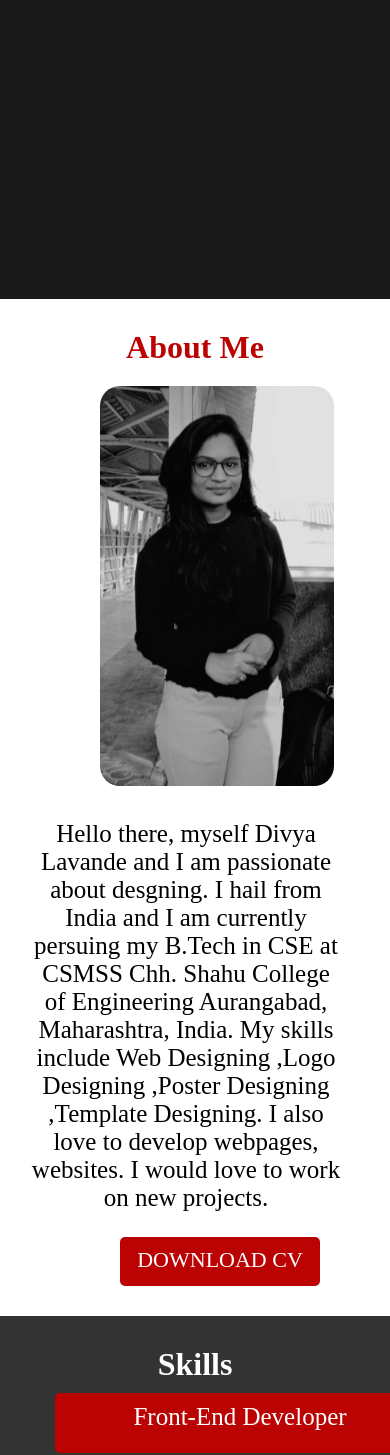
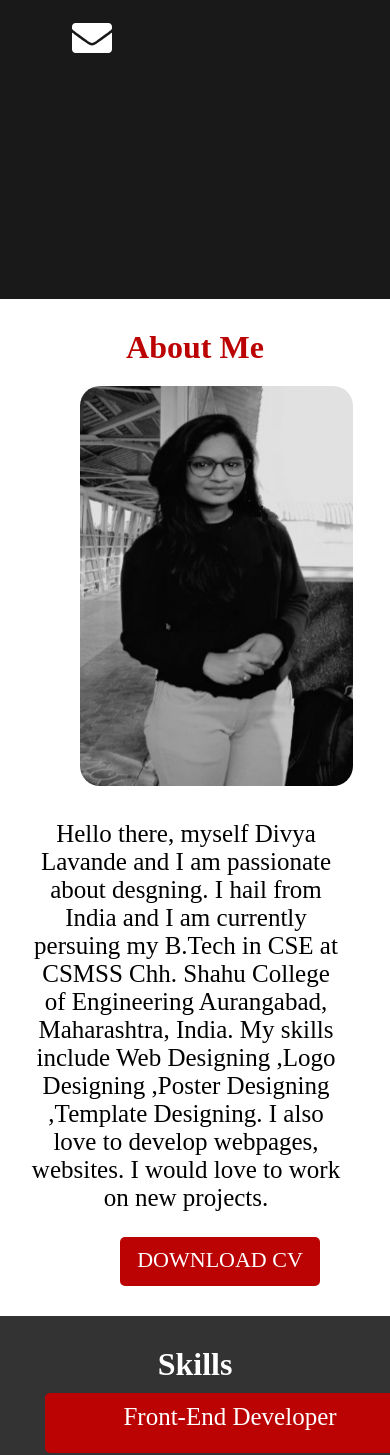
Before and after one commit to divyalavande2002/MyPortfolio, a plain HTML site: page index.html in a window 390 px wide. Shown: the part 545-2000 px from the top of the page. Drawn offline with Linux system fonts and the light colour scheme; a web font is replaced by a local one.

Commit message:
Update style.css

```diff
--- a/style.css
+++ b/style.css
@@ -319,9 +319,7 @@ h2 {
    font-size: 22px;
     cursor: pointer;
   }
-  .fa-bars{
-    padding-left: 200px;
-  }
+
   .copyright img {
     height: 15px;
     width: 15px;
@@ -346,8 +344,8 @@ h2 {
   }
   .img2 {
     border-radius: 20px;
-    width: 60%;
-    margin: 20px 0px 10px 100px;
+    width: 70%;
+    margin: 20px 0px 10px 80px;
     height: 400px;
   }
   #btn2 {
@@ -366,7 +364,7 @@ h2 {
   .skillset{
     height:40px ;
     width: 370px;
-    margin: 10px 20px 0px 55px;
+    margin: 10px 20px 0px 45px;
   padding: 10px 0px 10px 0px;
   font-size: 25px;
   }
@@ -375,7 +373,7 @@ h2 {
     width: 140px;
     font-size: 25px;
     padding: 30px 0px 0px 0px;
-    margin: 30px 0px 0px 65px;
+    margin: 30px 0px 0px 50px;
   }
   .section4 {
     background: rgba(188, 3, 3, 1);
```
